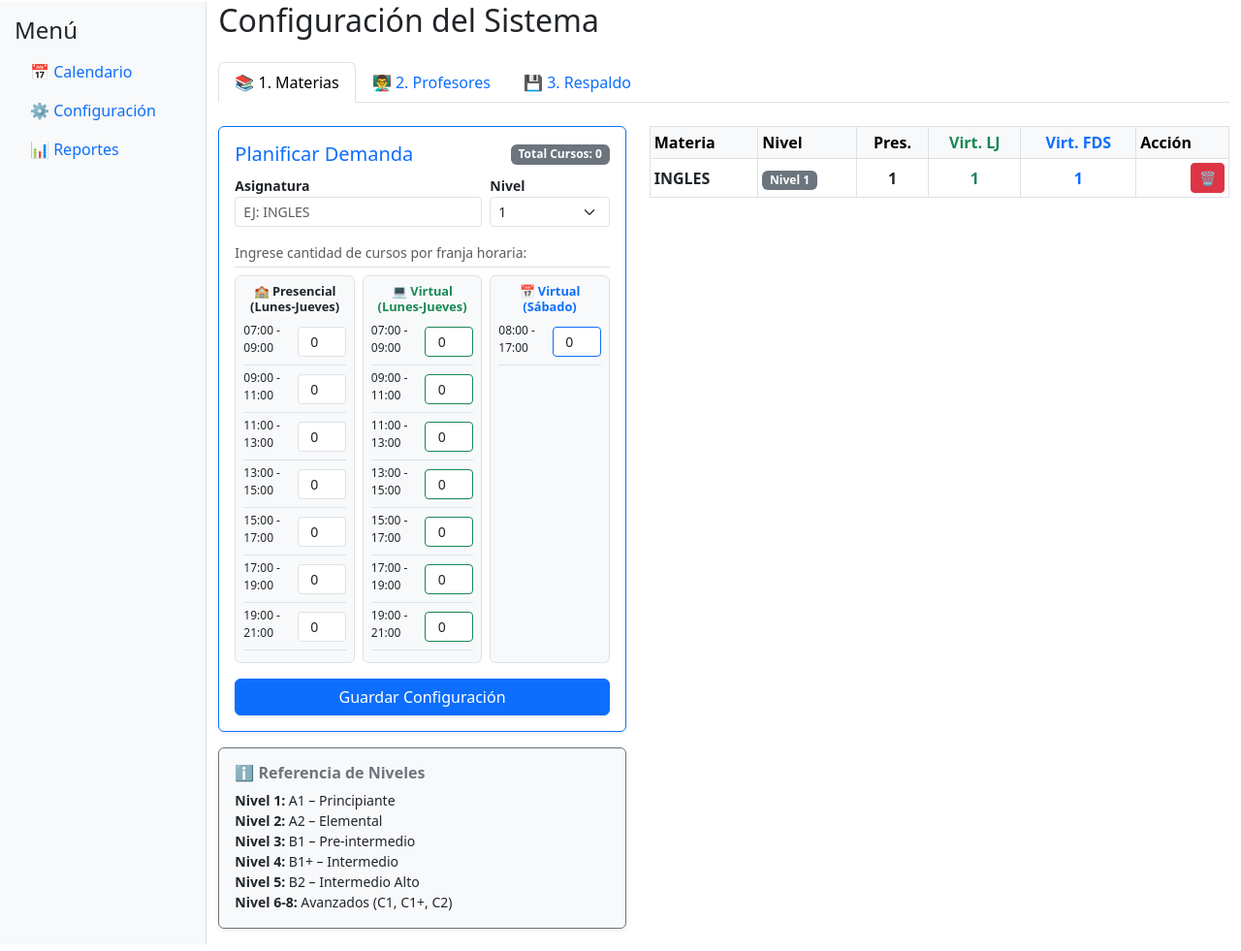
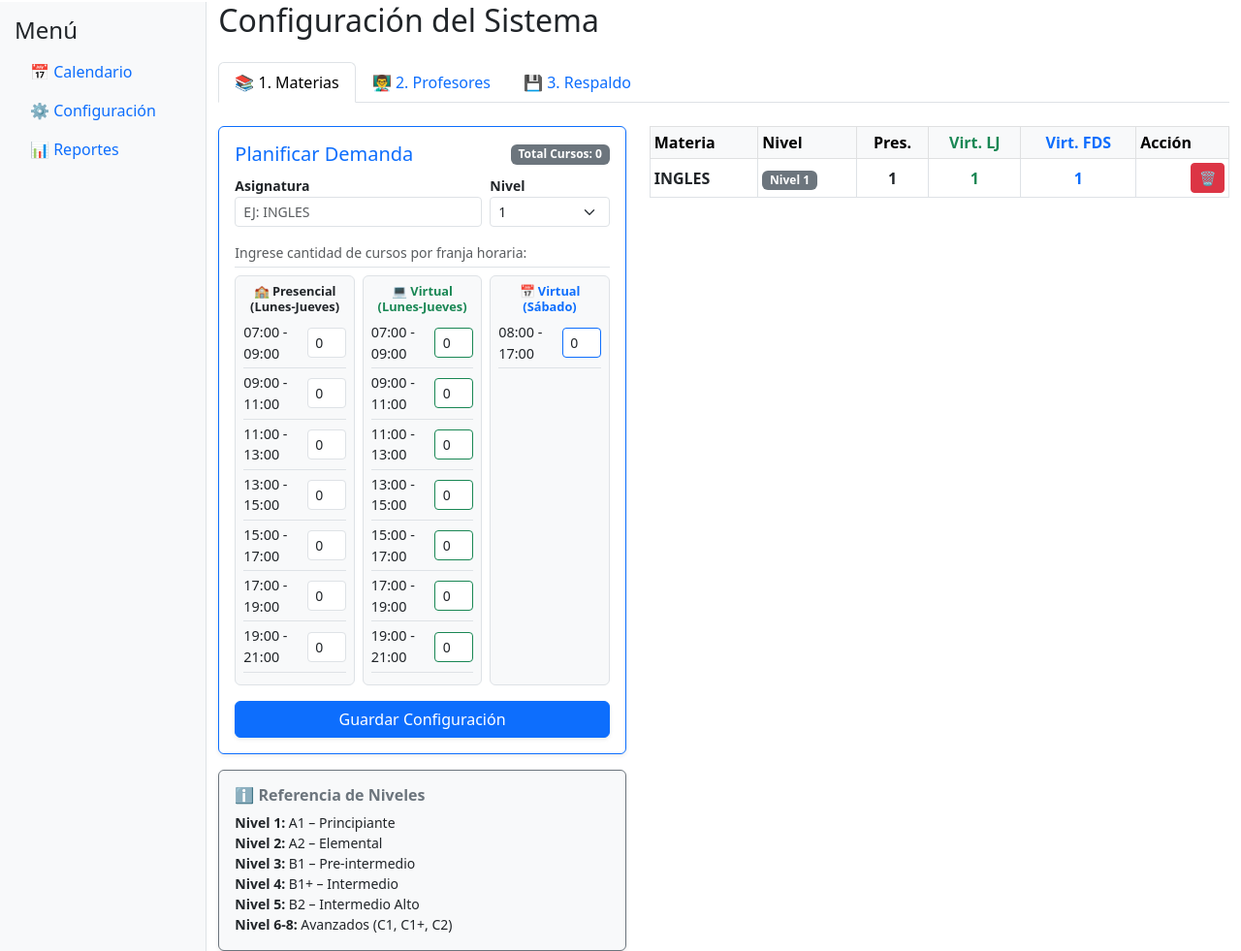
Before and after one commit to GAOT539/Generador-Horarios-py, a Flask app: page /config in a window 1280 px wide. Shown: the part 18-999 px from the top of the page at 97% size. Run offline with Flask 3, Linux system fonts and the light colour scheme; data comes from the database, SQL or seed files in the repository; both versions use the stored data as it was after the commit; some libraries are stand-ins or nearby versions.

Commit message:
Refactor: mejorar la interfaz de configuración con estilos personalizados y agregar tooltips para la visualización de datos de desglose horario

```diff
--- a/app/templates/config.html
+++ b/app/templates/config.html
@@ -47,9 +67,9 @@
                                 <div class="col-md-4">
                                     <div class="p-2 bg-light border rounded h-100">
                                         <h6 class="fw-bold text-center text-dark mb-2" style="font-size: 0.8rem;">🏫 Presencial<br>(Lunes-Jueves)</h6>
-                                        <div v-for="h in [7, 9, 11, 13, 15, 17, 19]" :key="'p'+h" class="mb-1 d-flex justify-content-between align-items-center justify-content-center border-bottom pb-1">
-                                            <span class="mb-1" style="font-size: 0.75rem;">[[ h < 10 ? '0'+h : h ]]:00 - [[ (h+2) < 10 ? '0'+(h+2) : (h+2) ]]:00</span>
-                                            <input type="number" v-model.number="nuevaMateria.desglose.PRESENCIAL[h]" class="form-control form-control-sm p-1 text-center" style="width: 50px;" min="0">
+                                        <div v-for="h in [7, 9, 11, 13, 15, 17, 19]" :key="'p'+h" class="mb-1 d-flex justify-content-between align-items-center border-bottom pb-1">
+                                            <span style="font-size: 0.90rem;">[[ h < 10 ? '0'+h : h ]]:00 - [[ (h+2) < 10 ? '0'+(h+2) : (h+2) ]]:00</span>
+                                            <input type="number" v-model.number="nuevaMateria.desglose.PRESENCIAL[h]" class="form-control form-control-sm p-1 text-center" style="width: 40px;" min="0">
                                         </div>
                                     </div>
                                 </div>
@@ -57,9 +77,9 @@
                                 <div class="col-md-4">
                                     <div class="p-2 bg-light border rounded h-100">
                                         <h6 class="fw-bold text-center text-success mb-2" style="font-size: 0.8rem;">💻 Virtual<br>(Lunes-Jueves)</h6>
-                                        <div v-for="h in [7, 9, 11, 13, 15, 17, 19]" :key="'olj'+h" class="mb-1 d-flex justify-content-between align-items-center justify-content-center border-bottom pb-1">
-                                            <span class="mb-1" style="font-size: 0.75rem;">[[ h < 10 ? '0'+h : h ]]:00 - [[ (h+2) < 10 ? '0'+(h+2) : (h+2) ]]:00</span>
-                                            <input type="number" v-model.number="nuevaMateria.desglose.ONLINE_LJ[h]" class="form-control form-control-sm p-1 text-center border-success" style="width: 50px;" min="0">
+                                        <div v-for="h in [7, 9, 11, 13, 15, 17, 19]" :key="'olj'+h" class="mb-1 d-flex justify-content-between align-items-center border-bottom pb-1">
+                                            <span style="font-size: 0.90rem;">[[ h < 10 ? '0'+h : h ]]:00 - [[ (h+2) < 10 ? '0'+(h+2) : (h+2) ]]:00</span>
+                                            <input type="number" v-model.number="nuevaMateria.desglose.ONLINE_LJ[h]" class="form-control form-control-sm p-1 text-center border-success" style="width: 40px;" min="0">
                                         </div>
                                     </div>
                                 </div>
@@ -67,9 +87,9 @@
                                 <div class="col-md-4">
                                     <div class="p-2 bg-light border rounded h-100">
                                         <h6 class="fw-bold text-center text-primary mb-2" style="font-size: 0.8rem;">📅 Virtual<br>(Sábado)</h6>
-                                        <div class="mb-2 d-flex justify-content-between align-items-center border-bottom pb-1">
-                                            <span class="mb-1" style="font-size: 0.75rem;">08:00 - 17:00</span>
-                                            <input type="number" v-model.number="nuevaMateria.desglose.ONLINE_FDS[8]" class="form-control form-control-sm p-1 text-center border-primary" style="width: 50px;" min="0">
+                                        <div class="mb-1 d-flex justify-content-between align-items-center border-bottom pb-1">
+                                            <span style="font-size: 0.90rem;">08:00 - 17:00</span>
+                                            <input type="number" v-model.number="nuevaMateria.desglose.ONLINE_FDS[8]" class="form-control form-control-sm p-1 text-center border-primary" style="width: 40px;" min="0">
                                         </div>
                                     </div>
                                 </div>
@@ -79,7 +99,7 @@
                         </form>
                     </div>
 
-                    <div class="card shadow-sm border-secondary bg-light mb-3">
+                    <div class="card shadow-sm border-secondary bg-light mt-3">
                         <div class="card-body p-3">
                             <h6 class="fw-bold text-secondary">ℹ️ Referencia de Niveles</h6>
                             <ul class="list-unstyled small mb-0">
@@ -250,8 +279,49 @@
                 return total;
             }
         },
-        mounted() { this.cargarTodo(); },
+        mounted() {
+            this.cargarTodo();
+        },
+        updated() {
+            this.$nextTick(() => {
+                // Reiniciar tippy con tema custom para evitar sobreposición
+                tippy('.td-tooltip', {
+                    allowHTML: true,
+                    theme: 'custom',
+                    placement: 'top'
+                });
+            });
+        },
         methods: {
+            getTooltip(desglose, tipo) {
+                if (!desglose || !desglose[tipo]) return 'Sin datos';
+                let html = '';
+                const entries = Object.entries(desglose[tipo]);
+                entries.sort((a, b) => parseInt(a[0]) - parseInt(b[0]));
+
+                let hasData = false;
+                entries.forEach(([hora, cant]) => {
+                    if (cant > 0) {
+                        hasData = true;
+                        const h = parseInt(hora);
+                        let rango = "";
+
+                        if (tipo === 'ONLINE_FDS') {
+                            rango = "08:00 - 17:00";
+                        } else {
+                            const hStr = h < 10 ? '0' + h : h;
+                            const hEnd = h + 2;
+                            const hEndStr = hEnd < 10 ? '0' + hEnd : hEnd;
+                            rango = `${hStr}:00 - ${hEndStr}:00`;
+                        }
+                        // Formato solicitado: Rango Cantidad
+                        html += `<div>${rango} &nbsp; <strong>${cant}</strong></div>`;
+                    }
+                });
+
+                return hasData ? html : 'Sin cursos';
+            },
+
             showSuccess(msg) { Swal.fire({ icon: 'success', title: '¡Listo!', text: msg, timer: 1500, showConfirmButton: false }); },
             showError(msg) { Swal.fire({ icon: 'error', title: 'Error', text: msg }); },
             async confirmDelete() {
```
Also changed, not shown: other parts of app/templates/config.html (+32 -3 lines), data/horarios.db.
